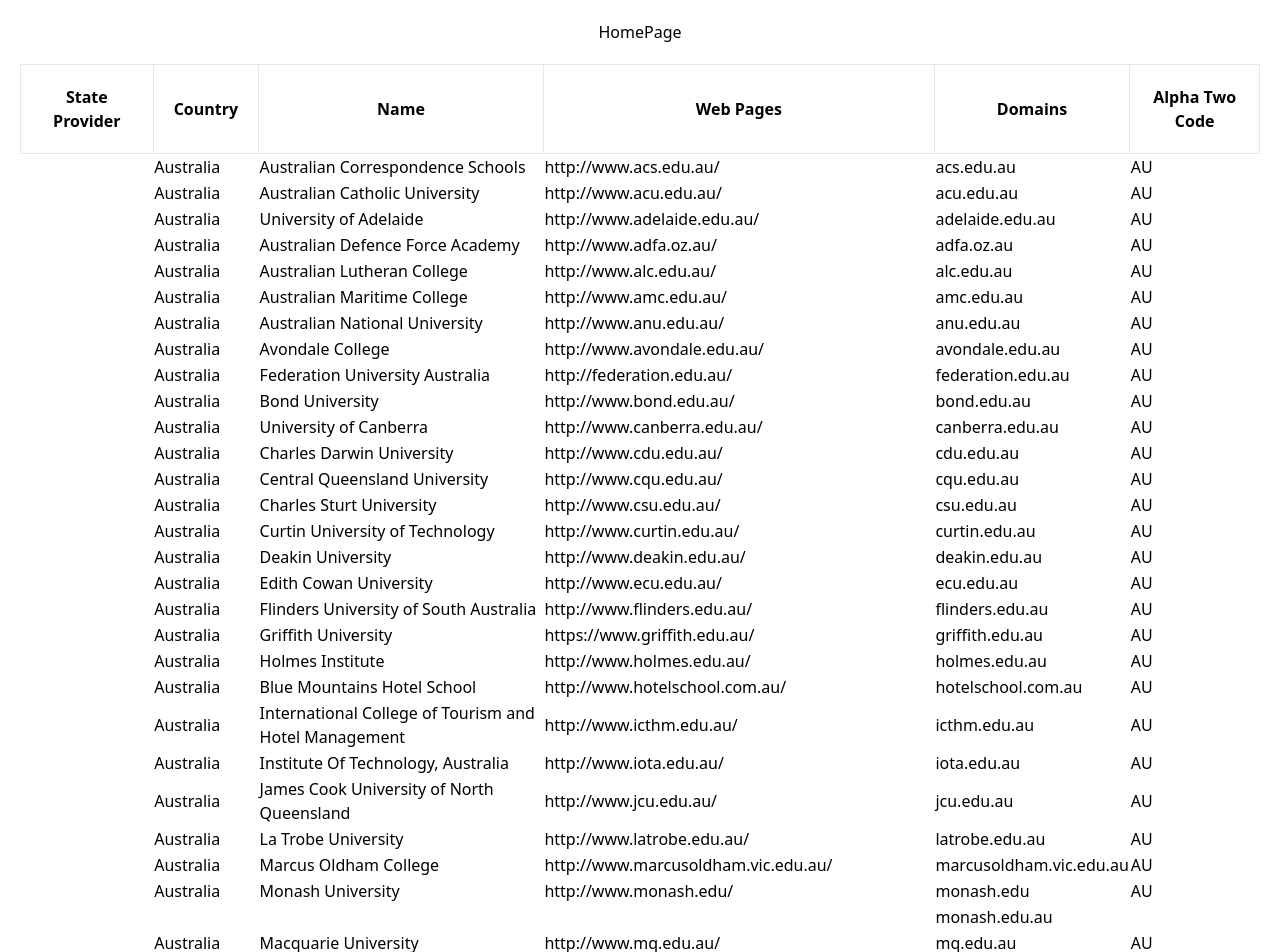
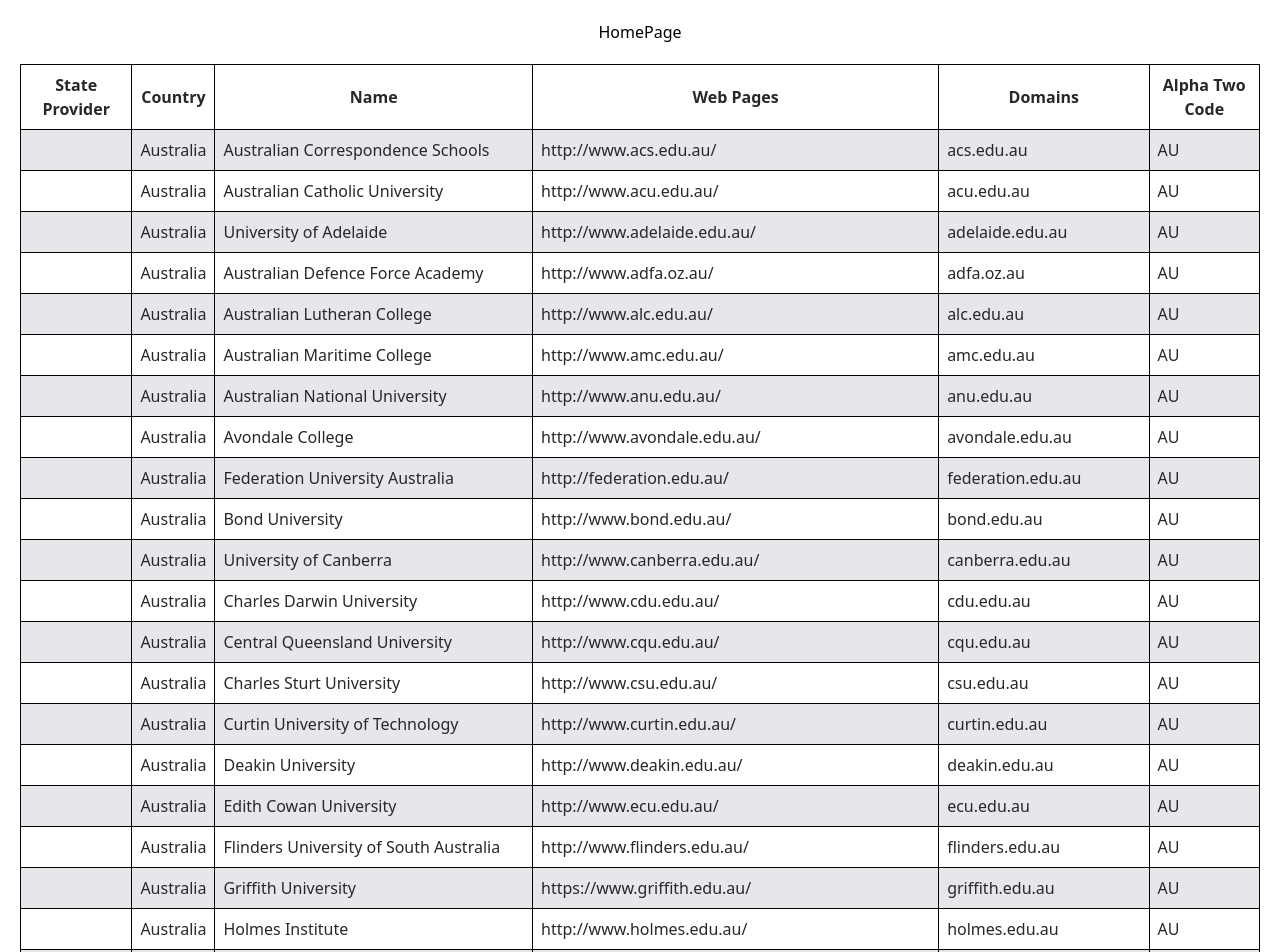
Before and after one commit to NathansStuff/loanoptions.ai-reactapi, a React (Create React App) app: page / in a window 1280 px wide. Shown: the top 952 px of the page. Built offline with nearby package versions, Linux system fonts and the light colour scheme.

Commit message:
custom fonts, componentised table + styled table

```diff
--- /dev/null
+++ b/src/components/table.component.tsx
@@ -0,0 +1,78 @@
+import tableHeaders from '../data/tableHeaders'
+import { University } from '../types/types'
+
+const tableRowStyle = 'odd:bg-gray-200'
+const tableDataStyle = 'border border-black p-2'
+
+export default function Table({ data }: { data: University[] }) {
+  let index = 0
+  return (
+    <table className="container text-softBlack">
+      <thead className="bg-blue-4">
+        <tr className="">
+          {tableHeaders.map((tableHeader, index) => {
+            return (
+              <th className={tableDataStyle} key={index}>
+                {tableHeader}
+              </th>
+            )
+          })}
+        </tr>
+      </thead>
+      <tbody>
+        {data.map((dataRow) => {
+          index += 1
+          // Initialise empty object to store rows
+          const tableRows: JSX.Element[] = []
+
+          // The first row including all values
+          tableRows.push(
+            <tr key={index} className={tableRowStyle}>
+              <td className={tableDataStyle}>{dataRow['state-province']}</td>
+              <td className={tableDataStyle}>{dataRow['country']}</td>
+              <td className={tableDataStyle}>{dataRow['name']}</td>
+              <td className={tableDataStyle}>{dataRow['web_pages']}</td>
+              <td className={tableDataStyle}>{dataRow['domains'][0]}</td>
+              <td className={tableDataStyle}>{dataRow['alpha_two_code']}</td>
+            </tr>
+          )
+
+          // Extra rows in case webpages or domains have >1 value
+
+          const domainsLength = dataRow['domains'].length
+          const webpagesLength = dataRow['web_pages'].length
+          // Determine maximum number of extra rows
+          const maxDomainsAndWebpagesLength = Math.max(
+            webpagesLength,
+            domainsLength
+          )
+          // Get extra rows only if necessary
+          if (maxDomainsAndWebpagesLength !== 1) {
+            for (
+              let maxIndex = 1;
+              maxIndex < maxDomainsAndWebpagesLength;
+              maxIndex++
+            ) {
+              index += 1
+              tableRows.push(
+                <tr className={tableRowStyle} key={index}>
+                  <td className={tableDataStyle} />
+                  <td className={tableDataStyle} />
+                  <td className={tableDataStyle} />
+                  <td className={tableDataStyle}>
+                    {dataRow['web_pages'][maxIndex]}
+                  </td>
+                  <td className={tableDataStyle}>
+                    {dataRow['domains'][maxIndex]}
+                  </td>
+                  <td className={tableDataStyle} />
+                </tr>
+              )
+            }
+          }
+          return tableRows
+        })}
+      </tbody>
+    </table>
+  )
+}
--- /dev/null
+++ b/src/data/tableHeaders.tsx
@@ -0,0 +1,10 @@
+const tableHeaders: String[] = [
+ 'State Provider',
+ 'Country',
+ 'Name',
+ 'Web Pages',
+ 'Domains',
+ 'Alpha Two Code',
+]
+
+export default tableHeaders
--- a/src/routes/Home.tsx
+++ b/src/routes/Home.tsx
@@ -1,75 +1,12 @@
 import data from '../data/data'
+import Table from '../components/table.component';
 
 export default function Home() {
-  const tableHeaders: String[] = [
-    'State Provider',
-    'Country',
-    'Name',
-    'Web Pages',
-    'Domains',
-    'Alpha Two Code',
-  ]
 
   return (
     <div className="flex justify-center items-center w-full flex-col space-y-5 p-5">
       <h1>HomePage</h1>
-      <table className="">
-        <thead className="">
-          <tr>
-            {tableHeaders.map((tableHeader) => {
-              return <th className="border p-5">{tableHeader}</th>
-            })}
-          </tr>
-        </thead>
-        <tbody>
-          {data.map((dataRow) => {
-            // Initialise empty object to store rows
-            const tableRows: JSX.Element[] = []
-
-            // The first row including all values
-            tableRows.push(
-              <tr>
-                <td>{dataRow['state-province']}</td>
-                <td>{dataRow['country']}</td>
-                <td>{dataRow['name']}</td>
-                <td>{dataRow['web_pages']}</td>
-                <td>{dataRow['domains'][0]}</td>
-                <td>{dataRow['alpha_two_code']}</td>
-              </tr>
-            )
-
-            // Extra rows in case webpages or domains have >1 value
-
-            const domainsLength = dataRow['domains'].length
-            const webpagesLength = dataRow['web_pages'].length
-            // Determine maximum number of extra rows
-            const maxDomainsAndWebpagesLength = Math.max(
-              webpagesLength,
-              domainsLength
-            )
-            // Get extra rows only if necessary
-            if (maxDomainsAndWebpagesLength !== 1) {
-              for (
-                let index = 1;
-                index < maxDomainsAndWebpagesLength;
-                index++
-              ) {
-                tableRows.push(
-                  <tr>
-                    <td></td>
-                    <td></td>
-                    <td></td>
-                    <td>{dataRow['web_pages'][index]}</td>
-                    <td>{dataRow['domains'][index]}</td>
-                    <td></td>
-                  </tr>
-                )
-              }
-            }
-            return tableRows
-          })}
-        </tbody>
-      </table>
+      <Table data={data}/>
     </div>
   )
 }
--- a/src/types/types.d.ts
+++ b/src/types/types.d.ts
@@ -1,7 +1,7 @@
 type Nullable<T> = T | null;
 
 export type University = {
- 'state-provider': Nullable<string>
+ 'state-province': Nullable<string>
  country: string
  name: string
  web_pages: string[]
--- a/tailwind.config.js
+++ b/tailwind.config.js
@@ -1,7 +1,18 @@
 module.exports = {
   content: ['./src/**/*.{js,jsx,ts,tsx}'],
   theme: {
-    extend: {},
+    extend: {
+      colors: {
+        1: '#D6FFF6',
+        2: '#231651',
+        3: '#4DCCBD',
+        4: '#2374AB',
+        5: '#FF8484',
+        darkGray: '#656969',
+        softBlack: '#282828',
+        blueLink: '#5555FF'
+      }
+    },
   },
   plugins: [],
 }
```
